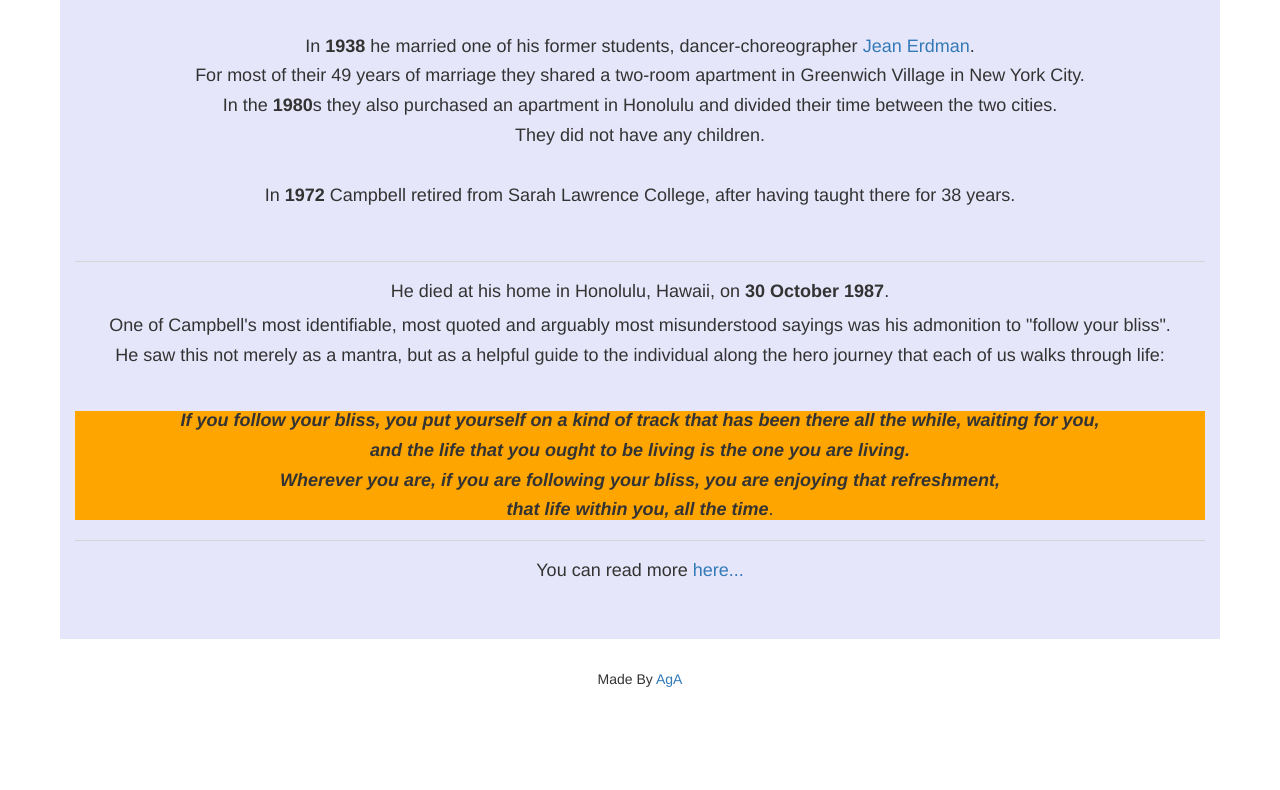
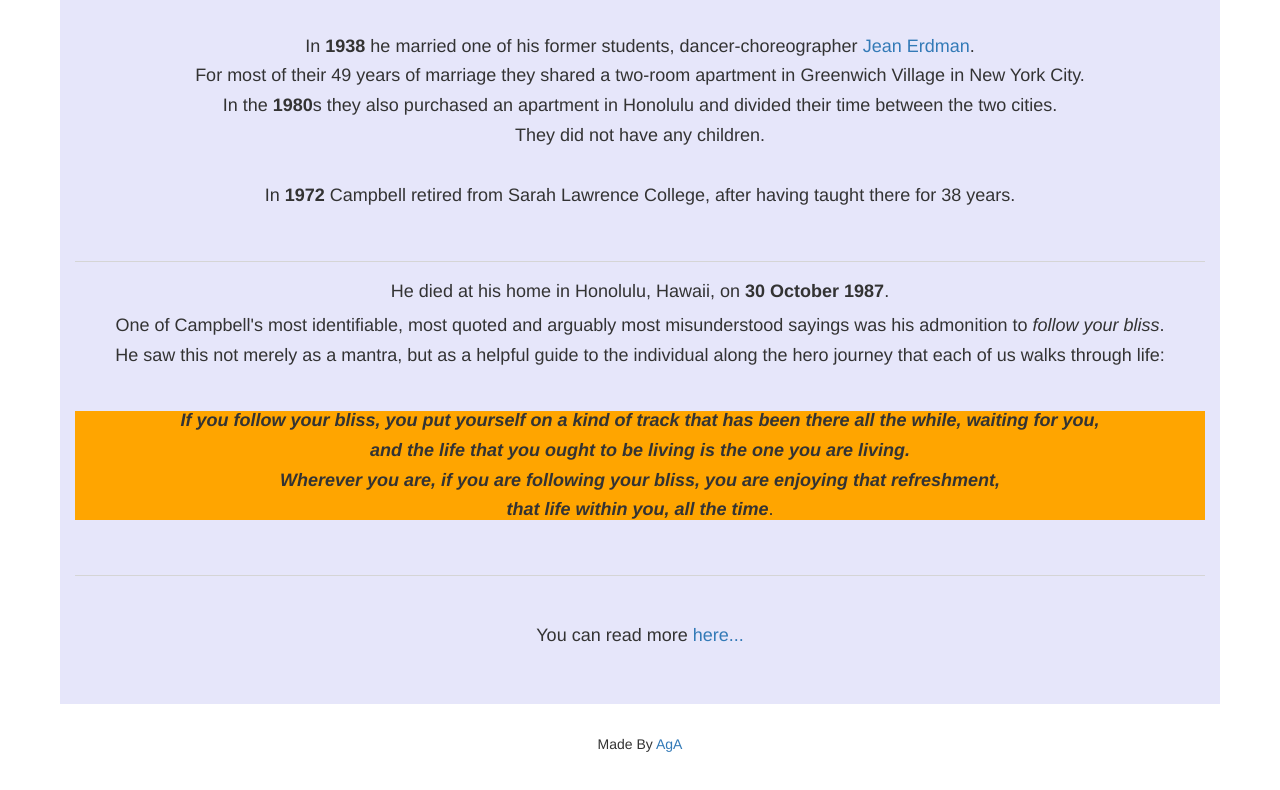
Before and after one commit to neshka/Joseph_Campbell_Project, a plain HTML site: page index.html in a window 1280 px wide. Shown: the part 1475-2265 px from the top of the page. Before the commit the page ends 2234 px from the top, so only its background shows below. Drawn offline with nearby package versions, Linux system fonts and the light colour scheme.

Commit message:
add style

```diff
--- a/index.html
+++ b/index.html
@@ -63,7 +63,7 @@
  		<hr>
  		<div>
  			<p><h4>He died at his home in Honolulu, Hawaii, on <b>30 October 1987</b>.</h4></p>
- 			<h4>One of Campbell's most identifiable, most quoted and arguably most misunderstood sayings was his admonition to "follow your bliss".</h4>
+ 			<h4>One of Campbell's most identifiable, most quoted and arguably most misunderstood sayings was his admonition to <i>follow your bliss</i>.</h4>
  			<h4>He saw this not merely as a mantra, but as a helpful guide to the individual along the hero journey that each of us walks through life:</h4>
  		</div>
  		<br>
@@ -75,8 +75,10 @@
 				<h4><b><i>that life within you, all the time</i></b>.</h4>
 			</p>
 		</div>
+		<br>
  		<hr>
  		<div>
+ 			<br>
  			<h4>You can read more <a href="https://www.jcf.org/about-joseph-campbell/" target="_blank">  here...</a></h4></div>
 		</div>
 		<div>
```
